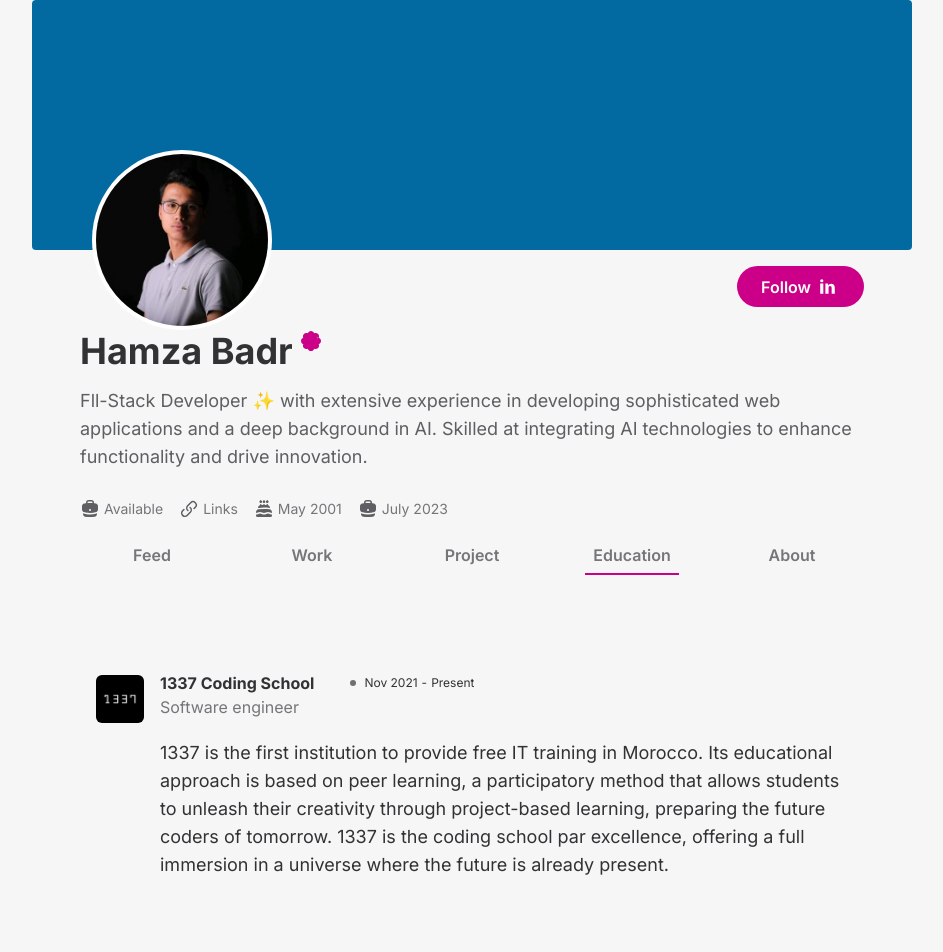
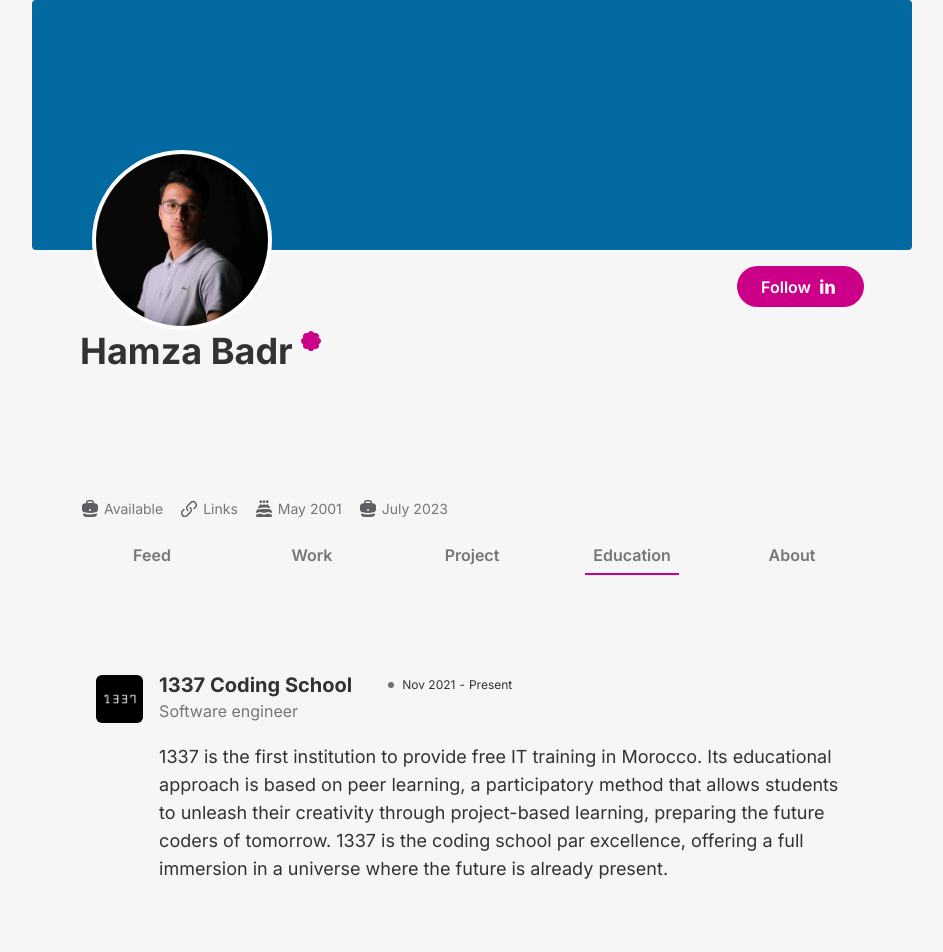
Before and after one commit to Hbadr13/portfolio, a Next.js app: page /education in a window 1280 px wide. Shown: the top 952 px of the page, without its empty margins (168-1111 px from the left). Built offline with nearby package versions, Linux system fonts and the light colour scheme.

Commit message:
motionToEducation

```diff
--- a/package.json
+++ b/package.json
@@ -16,8 +16,8 @@
     "react-intersection-observer": "^9.13.1"
   },
   "devDependencies": {
-    "@types/node": "^20",
-    "@types/react": "^18",
+    "@types/node": "20.16.11",
+    "@types/react": "18.3.11",
     "@types/react-dom": "^18",
     "autoprefixer": "^10.0.1",
     "eslint": "^8",
@@ -25,6 +25,6 @@
     "next": "^14.1.3",
     "postcss": "^8",
     "tailwindcss": "^3.3.0",
-    "typescript": "^5"
+    "typescript": "5.6.3"
   }
 }
--- a/src/components/navbar.tsx
+++ b/src/components/navbar.tsx
@@ -123,7 +123,7 @@
                         </div>
                     </div>
                     <div className="text-pf-grey-text text-sm md:text-lg  min-h-24">
-                        {displayedText}
+                        {/* {displayedText} */}
                     </div>
                     <ul className="flex items-center space-x-4">
                         {profileDetails.map((item, index) =>
@@ -135,7 +135,9 @@
                     </ul>
                     <ul className="flex items-center space-x-4">
                         {navs.map((nav, index) =>
-                            <li key={index} className={` hover:bg-gray-200 duration-100 text-pf-light-grey-text font-semibold   rounded-md  text-center  py-2 w-1/4 `}>
+                            <li key={index}
+                                className={`relative before:content-[''] before:w-0 before:hover:w-[80%] before:left-1/2 before:-translate-x-1/2 before:duration-700 before:self-center before:rounded-xl before:h-0.5 before:bg-pf-brand-fill before:absolute before:bottom-0  before:z-0 z-10 duration-100 text-pf-light-grey-text font-semibold rounded-md text-center py-2 w-1/4`}
+                            >
                                 <Link
                                     href={nav.slug}
                                     className={`${route.asPath == nav.slug ? 'border-pf-brand-fill border-b-2' : ''}  p-2`}
--- a/src/pages/education/index.tsx
+++ b/src/pages/education/index.tsx
@@ -2,6 +2,8 @@
 import React from 'react'
 import SvgIcons from '../../../utils/svgIcons'
 import Image from 'next/image'
+import { AnimatedText } from '../work'
+import { useInView } from 'react-intersection-observer'
 
 const educationApi = [
     {
@@ -50,21 +52,33 @@
 ]
 
 const index = () => {
+
     return (
         <div className='mt-10 md:mt-20'>
             <ul className='space-y-10 '>
                 {
-                    educationApi.map((item, index) =>
-                        <li key={index} className="w-full flex   hover:bg-pf-surface-2 rounded-xl px-0 md:p-4 space-x-1.5  md:space-x-4">
+                    educationApi.map((item, index) => {
+                        const { ref, inView } = useInView({
+                            threshold: 0,
+                            triggerOnce: true,
+                        });
+                        return (
+                            <li ref={ref} key={index} className="w-full flex   hover:bg-pf-surface-2 rounded-xl px-0 md:p-4 space-x-1.5  md:space-x-4">
+                                <div className={` duration-700 ${inView ? 'opacity-100 scale-100' : 'opacity-0 scale-75'}`}>
                                     {
                                         item.school.image ?
                                             <Image className=' mt-1 w-8 h-8 md:w-12 md:h-12 object-center object-cover rounded-md' src={item.school.image} height={2000} width={2000} alt={item.school.name} />
                                             : <div className='mt-1 w-8 h-8 md:w-12 md:h-12 rounded-md bg-pfbrand-stroke flex justify-center items-center text-white font-semibold'>{item.school.name[0]}</div>
                                     }
+                                </div>
                                 <div className="space-y-5 w-[calc(100%-50px)]">
                                     <div className="">
                                         <div className="flex flex-col md:flex-row space-x-2 items-start md:items-center group">
-                                        <Link target='_blank' href={item.slug} className="truncate font-bold hover:underline-offset-4 decoration-pf-callout-bar-accent hover:underline  duration-300">{item.school.name}</Link>
+                                            <Link target='_blank' href={item.slug}
+                                                className=" relative text-xl truncate font-bold before:content-[''] before:w-[0%] before:hover:w-full before:h-1 before:z-0 before:absolute before:bg-transparent  before:hover:bg-pf-brand-fill/50 before:duration-700 before:rounded-full  z-10 before:bottom-0"
+                                            >
+                                                {inView && <AnimatedText text={item.school.name} />}
+                                            </Link>
                                             <div className="opacity-0 group-hover:opacity-100 duration-200 hidden md:block">
                                                 <SvgIcons name='link' />
                                             </div>
@@ -80,6 +94,9 @@
                                     <div className="text-sm  md:text-lg">{item.description}</div>
                                 </div>
                             </li>
+
+                        )
+                    }
                     )
                 }
             </ul>
--- a/src/pages/work/index.tsx
+++ b/src/pages/work/index.tsx
@@ -49,7 +49,7 @@
     },
 ]
 
-const AnimatedText = ({ text }: { text: string }) => {
+export const AnimatedText = ({ text }: { text: string }) => {
     return (
         <div className="flex">
             {text.split('').map((letter, index) => (
@@ -78,8 +78,11 @@
                         return (
                             <li ref={ref} key={index} className="rounded-xl overflow-hidden  p-4 md:p-0 ml-0 md:pl-12 cursor-pointer flex flex-col justify-end space-y-4 bg-pf-project-card-background w-full h-[300px] md:h-[380px]   hover:scale-[101.2%] hover:shadow-inner duration-300">
                                 <h1 className='text-3xl truncate font-bold  text-pf-black '>
-                                    <AnimatedText text={item.name} />
-                                    {/* {item.name} */}
+                                    {
+
+                                        inView && <AnimatedText text={item.name} />
+                                    }
+
                                 </h1>
                                 <div className="w-full  flex  ">
                                     <div className="w-full md:w-[55%] py-3  flex flex-col justify-center space-y-5 group overflow-hidden">
```
Also changed, not shown: 1 other file (tests, documents, lock files or other folders). Lines whose indentation alone changed are shown as unchanged.
